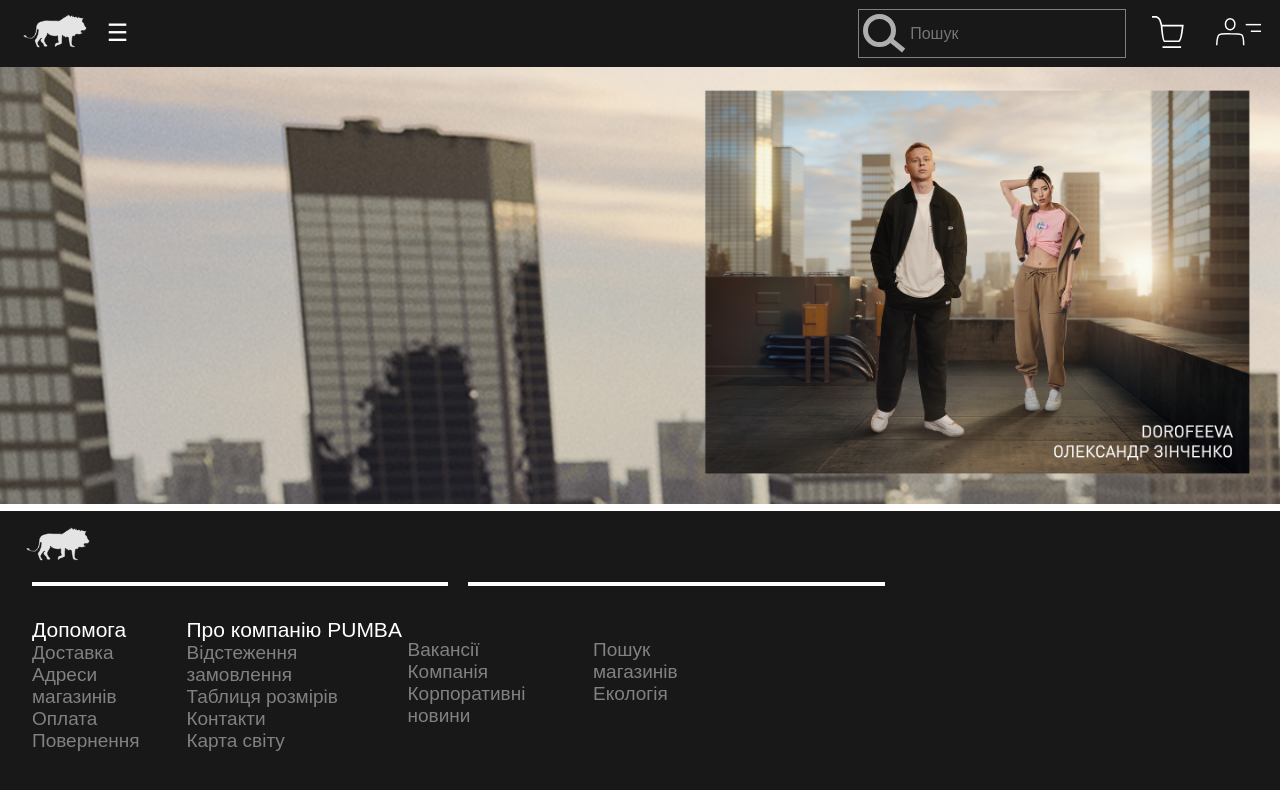
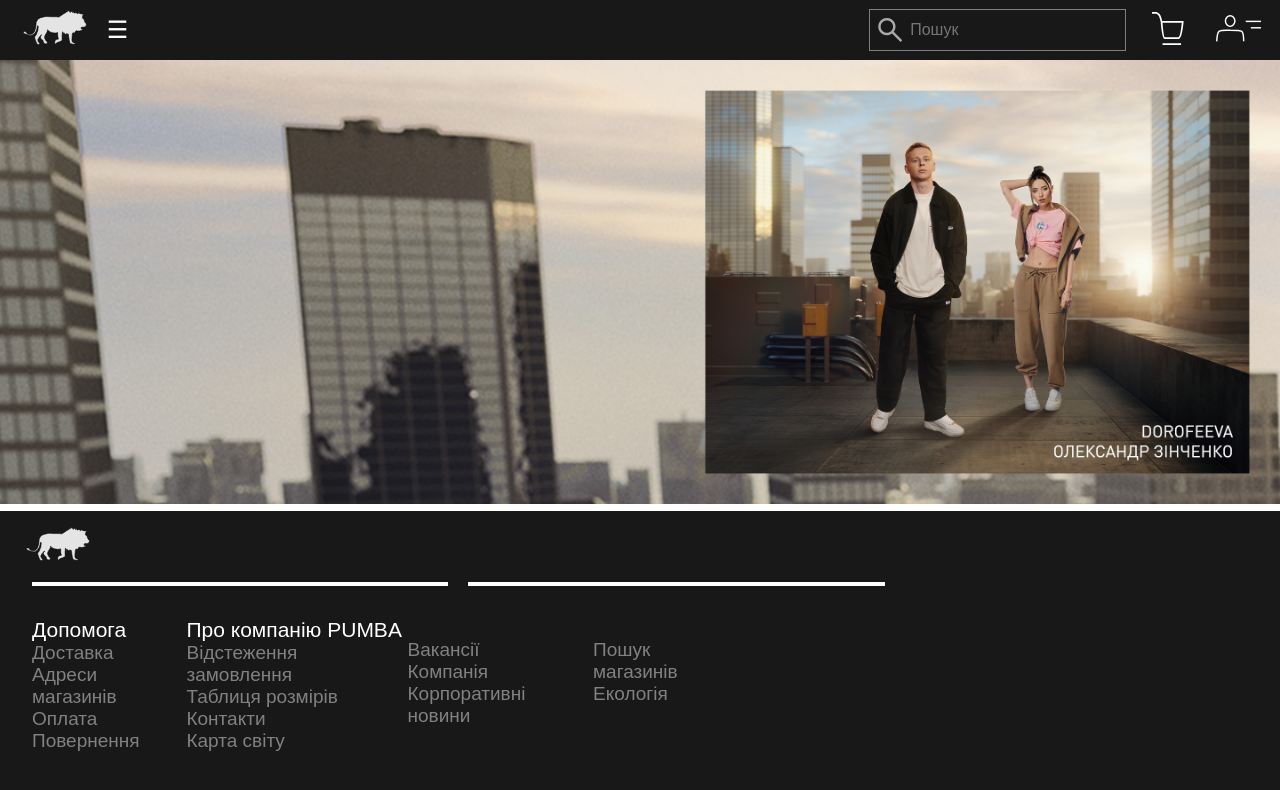
Before and after one commit to Pe4er23/Pumba, a plain HTML site: page pages/firstCollection.html in a window 1280 px wide. Drawn offline with nearby package versions, Linux system fonts and the light colour scheme.

Commit message:
Update firstCollection.html

```diff
--- a/pages/firstCollection.html
+++ b/pages/firstCollection.html
@@ -10,6 +10,8 @@
     <link rel="stylesheet" href="../index.css">
     <link rel="script" href="../script.js">
     <link rel="icon" href="../pics/pumba.svg">
+    <link rel="stylesheet" href="https://fonts.googleapis.com/css2?family=Material+Symbols+Outlined:opsz,wght,FILL,GRAD@20..48,100..700,0..1,-50..200" />
+    <link rel="stylesheet" href="https://fonts.googleapis.com/css2?family=Material+Symbols+Outlined:opsz,wght,FILL,GRAD@24,400,0,0" />
 </head>
 <body>
 <header class="header">
@@ -33,7 +35,9 @@
         </div>
         <div class="search">
             <label class="header_label">
-                <img src="../pics/lupa.svg" class="lupa" alt="">
+                <span class="material-symbols-outlined lupa">
+                    search
+                </span>
                 <input class="header_input" type="search" placeholder="Пошук">
             </label>
             <div class="nav_icons">
```
